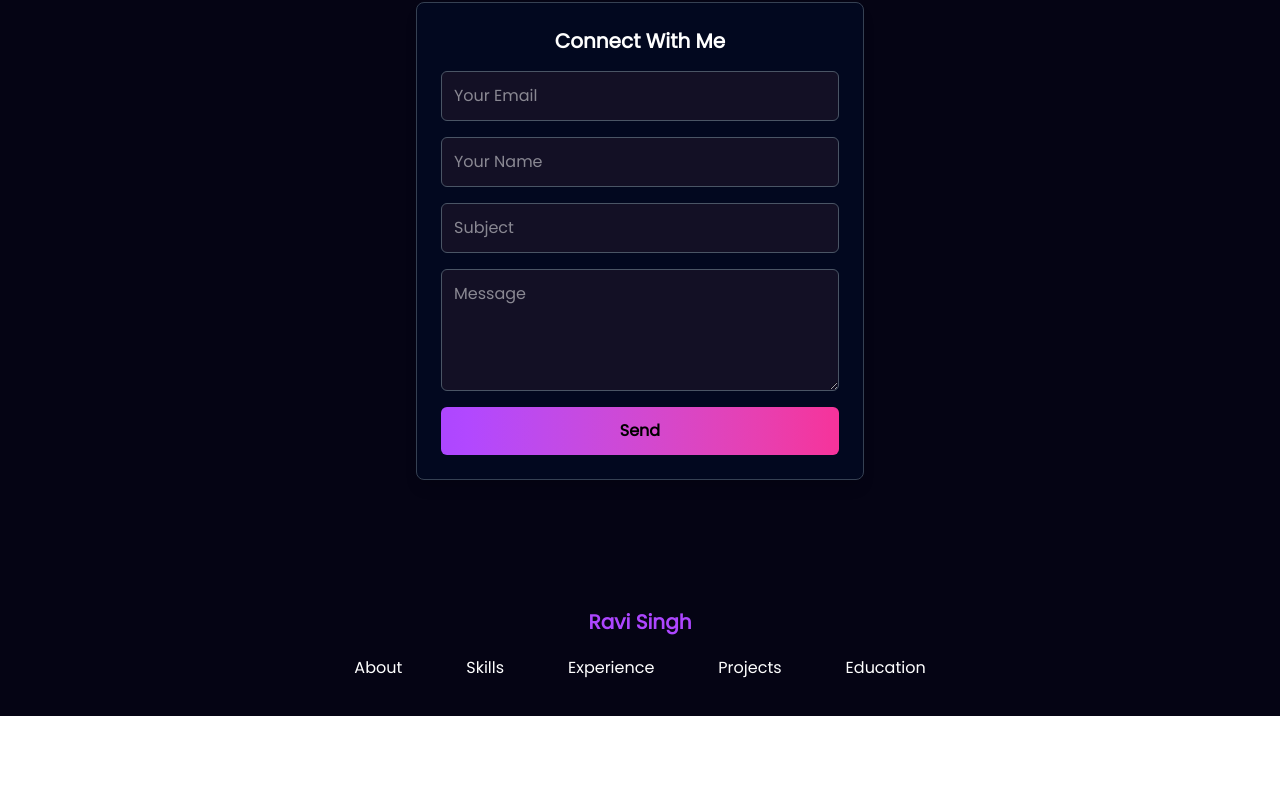
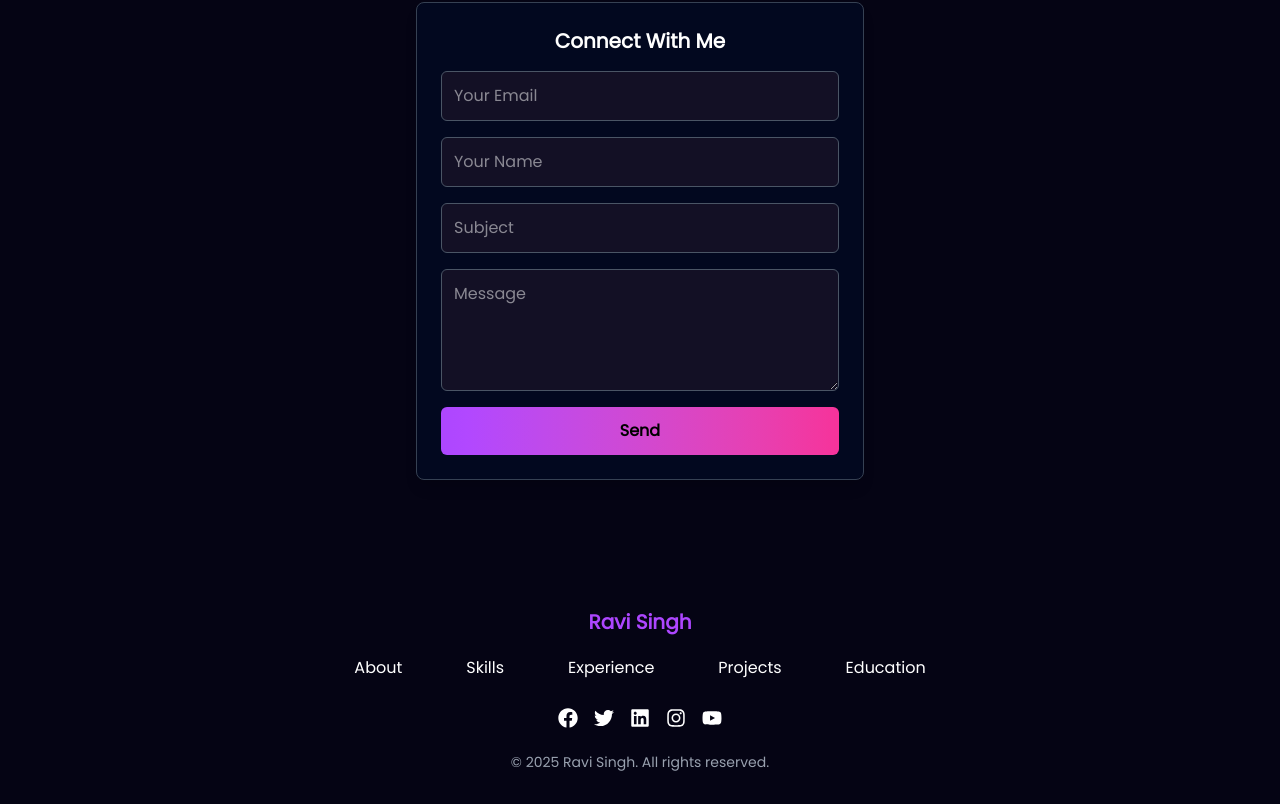
Before and after one commit to singhravi5590/MyPortFolio, a React (Vite) app: page / in a window 1280 px wide. Shown: the part 9023-9827 px from the top of the page. Before the commit the page ends 9739 px from the top, so only its background shows below. Built offline with nearby package versions, Linux system fonts and the light colour scheme.

Commit message:
footer completed

```diff
--- a/src/components/Footer/Footer.jsx
+++ b/src/components/Footer/Footer.jsx
@@ -1,4 +1,6 @@
-import React from 'react'
+import React from 'react';
+import { FaFacebook, FaTwitter, FaLinkedin, FaInstagram, FaYoutube } from "react-icons/fa";
+
 
 const Footer = () => {
 
@@ -31,6 +33,33 @@ const Footer = () => {
           ))
           }
         </nav>
+
+        {/* Social media icons */}
+        <div className='flex flex-wrap justify-center space-x-4 mt-6'>
+          {
+            [
+              { icon: <FaFacebook />, link: "https://www.facebook.com/tarun.kaushik.3511041/" },
+            { icon: <FaTwitter />, link: "https://twitter.com/CodingMaster6?s=09" },
+            { icon: <FaLinkedin />, link: "https://www.linkedin.com/in/tarun-kaushik-553b441a4" },
+            { icon: <FaInstagram />, link: "https://www.instagram.com/coding_.master/" },
+            { icon: <FaYoutube />, link: "https://www.youtube.com/codingmasteryt" },
+            ].map((item, index) => (
+              <a
+              className="text-xl hover:text-purple-500 transition-transform transform hover:scale-110"
+              href={item.link}
+              target="_blank"
+              key={index}>
+                {item.icon}
+              </a>
+            ))
+          }
+        </div>
+
+        {/* Copyright Text */}
+        <p className='text-sm text-gray-400 mt-6'>
+        © 2025 Ravi Singh. All rights reserved.
+        </p>
+
       </div>
     </footer>
   )
```
